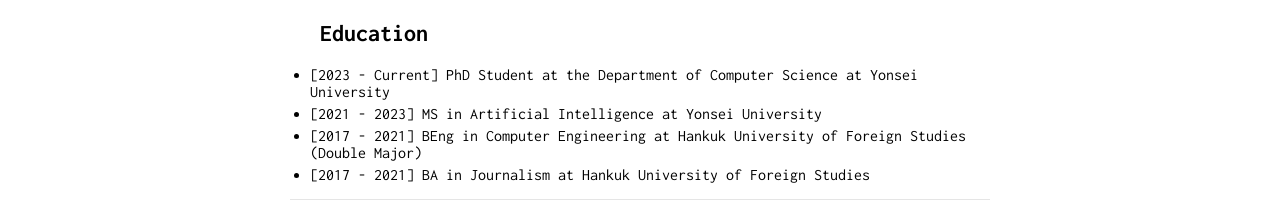
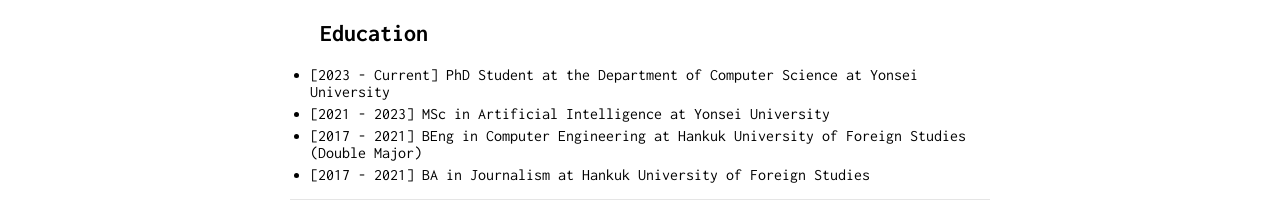
Before and after one commit to janoslim/janoslim.github.io, a Jekyll site: the page built from index.md, in a window 1280 px wide. Shown: the part 831-1051 px from the top of the page. Built offline with Jekyll 4.4.1, drawn with Linux system fonts in a browser that asks for light colours; our own code applies the rules of GitHub Pages for plain Markdown files.

Commit message:
Update index.md

```diff
--- a/index.md
+++ b/index.md
@@ -36,6 +36,6 @@
 ## Education
 
 * [2023 - Current] PhD Student at the Department of Computer Science at Yonsei University
-* [2021 - 2023] MS in Artificial Intelligence at Yonsei University
+* [2021 - 2023] MSc in Artificial Intelligence at Yonsei University
 * [2017 - 2021] BEng in Computer Engineering at Hankuk University of Foreign Studies (Double Major)
 * [2017 - 2021] BA in Journalism at Hankuk University of Foreign Studies
```
